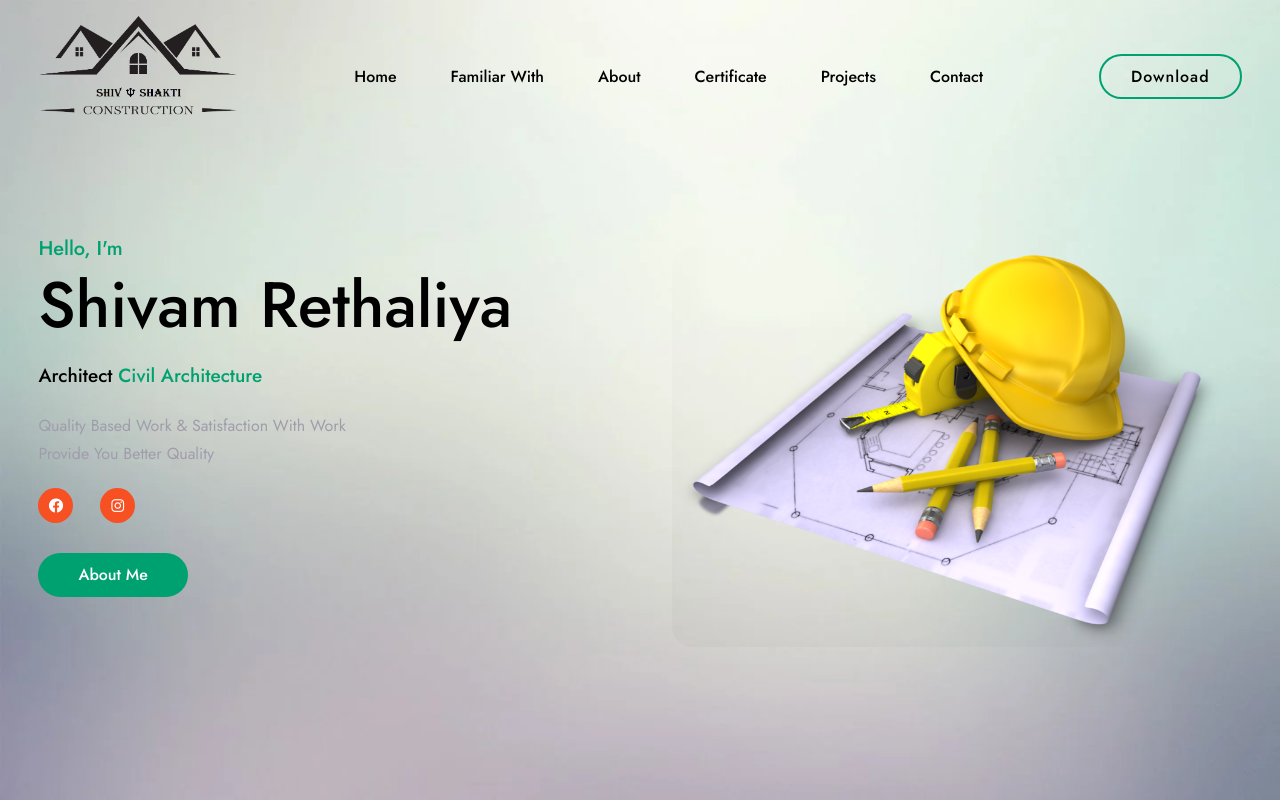
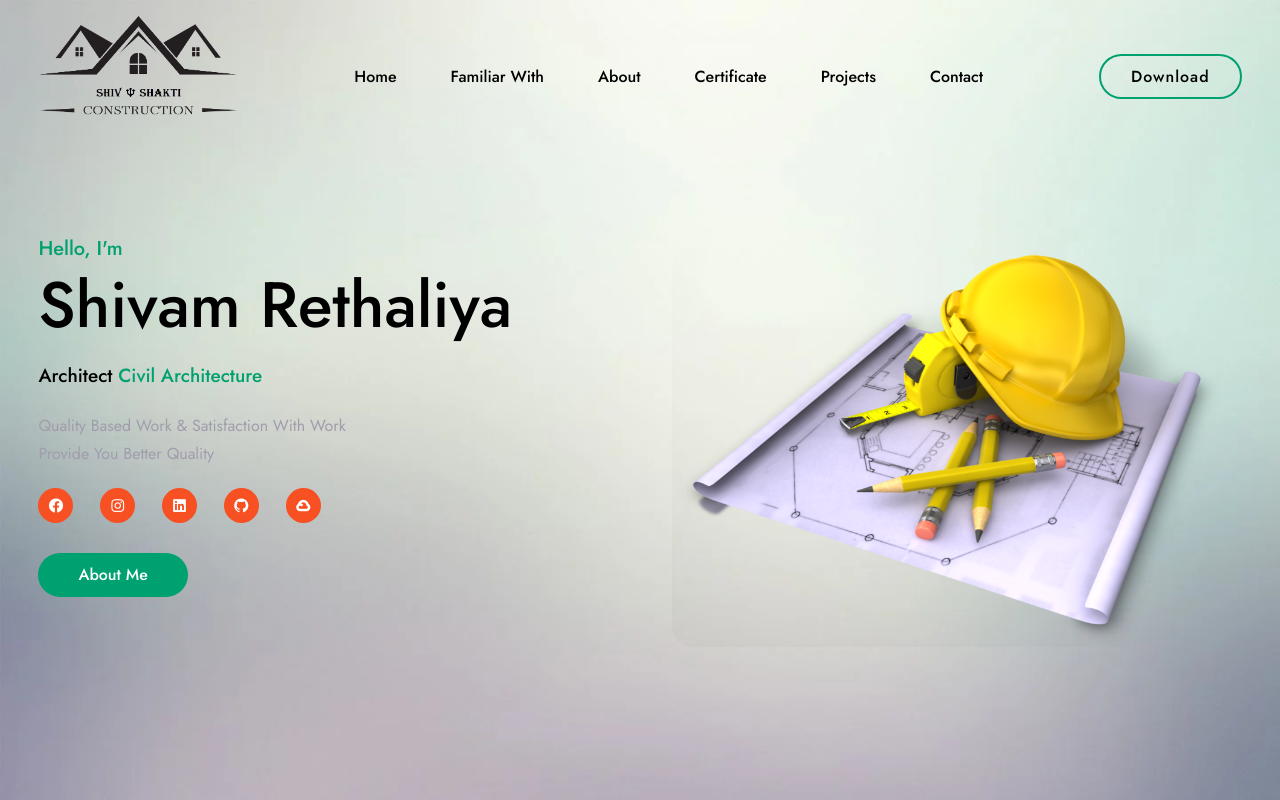
Before and after one commit to Rahultimbaliya14/shivshakticonstruction, a plain HTML site: page index.html in a window 1280 px wide. Shown: the top 800 px of the page. Drawn offline with nearby package versions, Linux system fonts and the light colour scheme.

Commit message:
fifth commit

```diff
--- a/index.html
+++ b/index.html
@@ -42,9 +42,16 @@
 			<div class="social">
 				<a href="https://www.facebook.com/people/Shivam-Rethaliya/pfbid0TKd7gVvyWsxqqxVXkeoaBhYYnKuVGFwCmCqEt2PnYMMxxb2xEqYoNnEKcJgQ4KBol/"><i class='bx bxl-facebook-circle'></i></a>
 
+				<a href="https://www.instagram.com/rethaliya007/"><i class='bx bxl-instagram'></i></a>
+
+				<a href="javascript:void(0)"  ><i class='bx bxl-linkedin-square' ></i></a>
+
+                <a id="github" href="javascript:void(0)"><i class='bx bxl-github'></i></box-icon></a>
+
+                <a href="javascript:void(0)"><i class='bx bxl-google-cloud'></i></a>
 
 
-                <a href="https://www.instagram.com/rethaliya007/"><i class='bx bxl-instagram'></i></a>
+
 			</div>
 			<a href="#about" class="btn">About Me</a>
 		</div>
```
